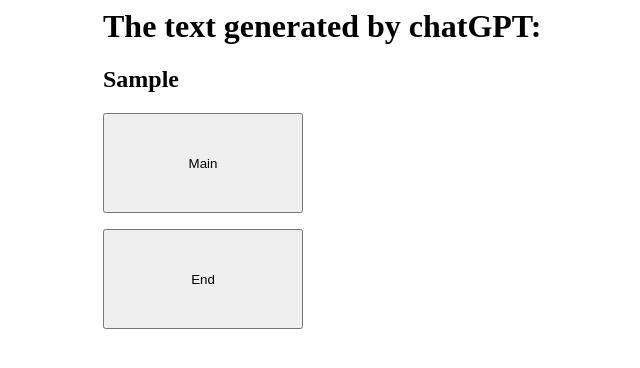
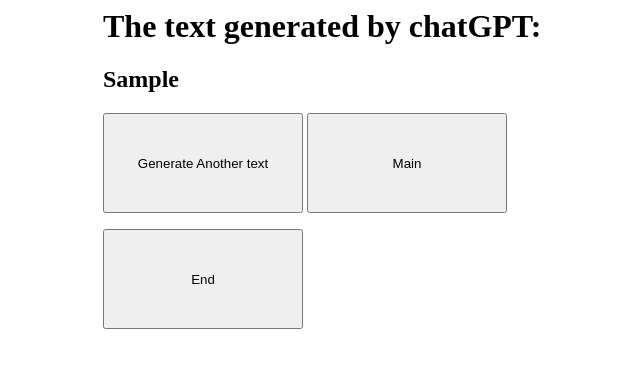
Before and after one commit to Lllxy11/1911, a Flask app: template templates/text_result.html in a window 1280 px wide. Shown: the top 368 px of the page, without its empty margins (221-861 px from the left). Run offline with Flask 3, Linux system fonts and the light colour scheme; the template is opened without the code that fills it: most values are stand-ins (such as "Sample title", 1, 10 or a date in 2020).

Commit message:
Update text_result.html

```diff
--- a/templates/text_result.html
+++ b/templates/text_result.html
@@ -8,6 +8,8 @@
 <div class="container">
 <h1>The text generated by chatGPT:</h1>
 <p><h2>{{r}}</h2></p>
+<form action="/text_gpt"method="post">
+    <input type="submit"value="Generate Another text"style="width:200px;height:100px;">
 <form action="/main"method="post">
     <input type="submit"value="Main"style="width:200px;height:100px;">
 </form>
```
